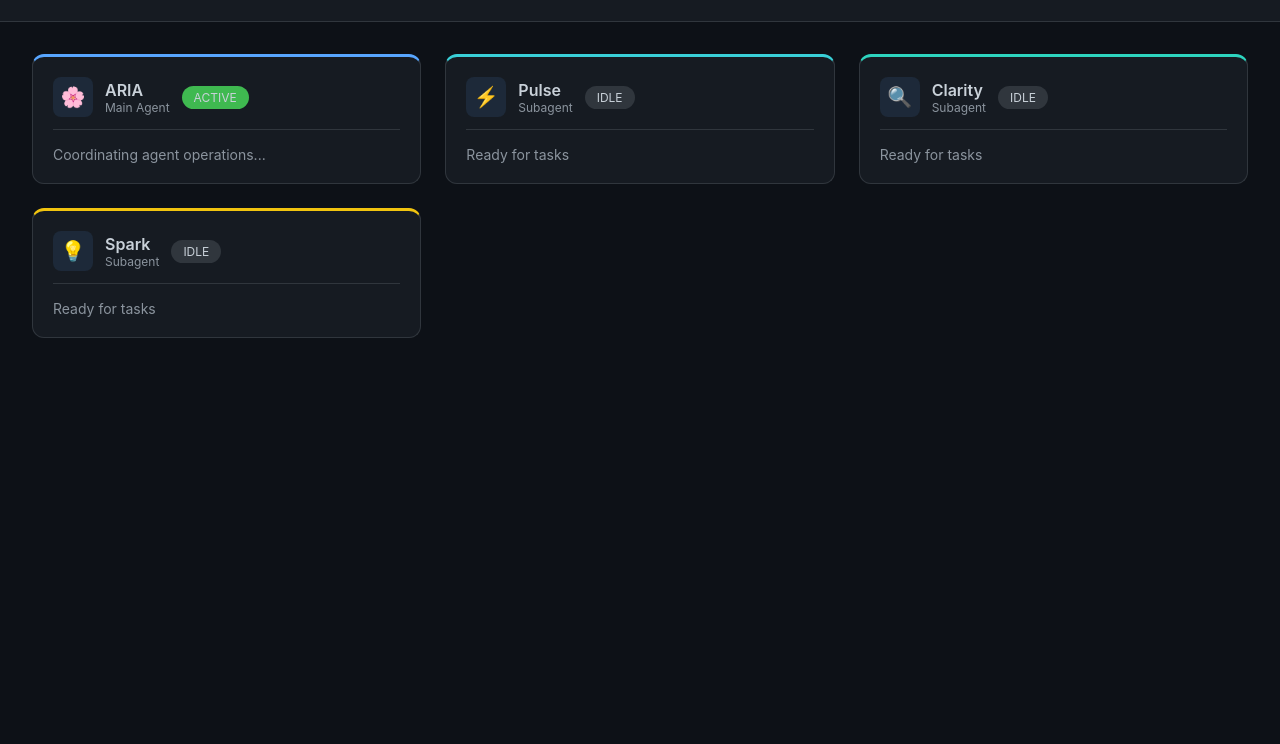
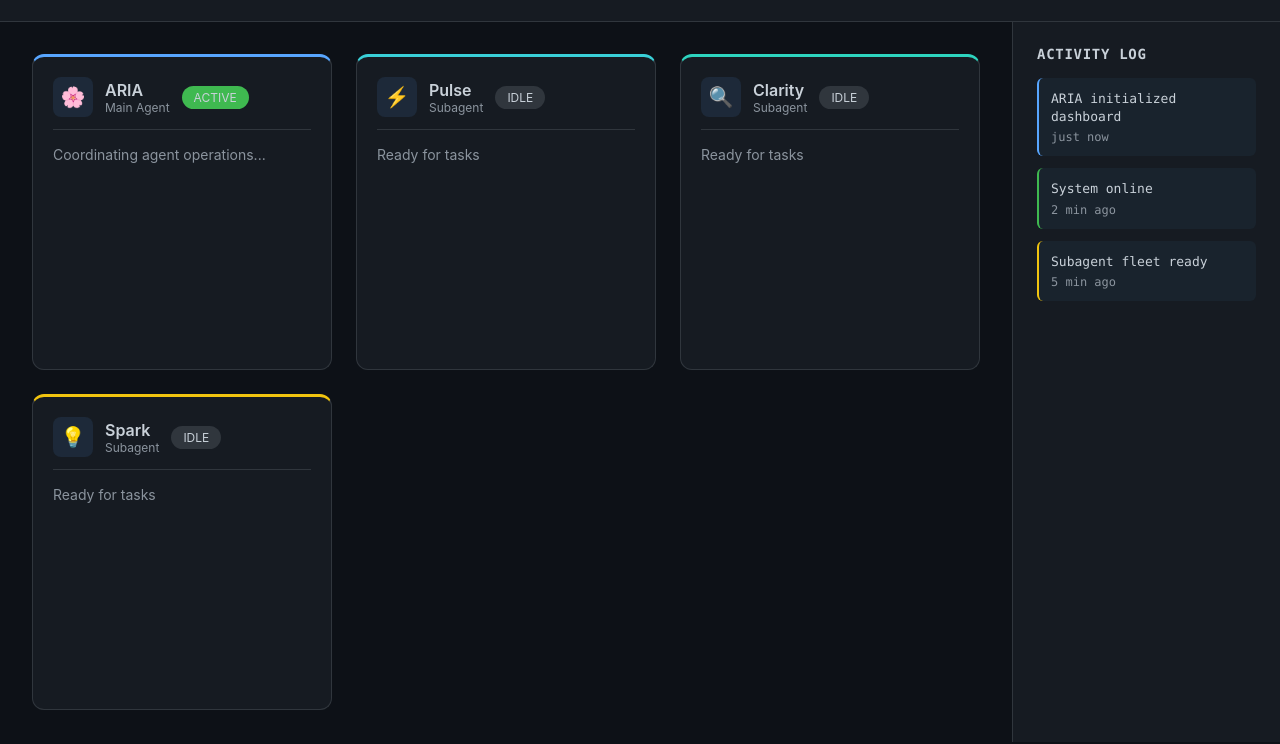
Before and after one commit to tobyglenn/dashboard, a plain HTML site: page index.html in a window 1280 px wide. Shown: the part 56-800 px from the top of the page. Drawn offline with Linux system fonts and the light colour scheme.

```diff
--- a/index.html
+++ b/index.html
@@ -6,53 +6,15 @@
   <title>OpenClaw Dashboard</title>
   <style>
     * { margin: 0; padding: 0; box-sizing: border-box; }
-    body {
-      background: #0d1117;
-      color: #c9d1d9;
-      font-family: -apple-system, BlinkMacSystemFont, sans-serif;
-      min-height: 100vh;
-    }
-    .header {
-      background: #161b22;
-      border-bottom: 1px solid #30363d;
-      padding: 1.5rem 2rem;
-      display: flex;
-      justify-content: space-between;
-      align-items: center;
-    }
+    body { background: #0d1117; color: #c9d1d9; font-family: -apple-system, BlinkMacSystemFont, sans-serif; min-height: 100vh; }
+    .header { background: #161b22; border-bottom: 1px solid #30363d; padding: 1.5rem 2rem; display: flex; justify-content: space-between; align-items: center; }
     .logo { font-size: 1.5rem; font-weight: 700; }
     .status { color: #3fb950; font-size: 0.875rem; }
-    .grid {
-      display: grid;
-      grid-template-columns: repeat(auto-fill, minmax(300px, 1fr));
-      gap: 1.5rem;
-      padding: 2rem;
-      max-width: 1600px;
-      margin: 0 auto;
-    }
-    .card {
-      background: #161b22;
-      border: 1px solid #30363d;
-      border-radius: 12px;
-      padding: 1.25rem;
-    }
-    .card-header {
-      display: flex;
-      align-items: center;
-      gap: 0.75rem;
-      margin-bottom: 1rem;
-      padding-bottom: 0.75rem;
-      border-bottom: 1px solid #30363d;
-    }
-    .icon {
-      width: 40px; height: 40px;
-      border-radius: 8px;
-      display: flex;
-      align-items: center;
-      justify-content: center;
-      font-size: 1.25rem;
-      background: rgba(88, 166, 255, 0.1);
-    }
+    .container { display: flex; min-height: calc(100vh - 80px); }
+    .grid { flex: 1; display: grid; grid-template-columns: repeat(auto-fill, minmax(300px, 1fr)); gap: 1.5rem; padding: 2rem; max-width: calc(1600px - 320px); margin: 0; }
+    .card { background: #161b22; border: 1px solid #30363d; border-radius: 12px; padding: 1.25rem; }
+    .card-header { display: flex; align-items: center; gap: 0.75rem; margin-bottom: 1rem; padding-bottom: 0.75rem; border-bottom: 1px solid #30363d; }
+    .icon { width: 40px; height: 40px; border-radius: 8px; display: flex; align-items: center; justify-content: center; font-size: 1.25rem; background: rgba(88, 166, 255, 0.1); }
     .card.aria { border-top: 3px solid #58a6ff; }
     .card.clarity { border-top: 3px solid #2dd4bf; }
     .card.spark { border-top: 3px solid #f1c40f; }
@@ -60,12 +22,18 @@
     .card.sage { border-top: 3px solid #3fb950; }
     .card.vision { border-top: 3px solid #f778ba; }
     .card.active .status-badge { background: #3fb950; }
-    .status-badge {
-      padding: 0.25rem 0.75rem;
-      border-radius: 999px;
-      font-size: 0.75rem;
-      text-transform: uppercase;
-      background: #30363d;
+    .status-badge { padding: 0.25rem 0.75rem; border-radius: 999px; font-size: 0.75rem; text-transform: uppercase; background: #30363d; }
+    .activity-panel { width: 320px; background: #161b22; border-left: 1px solid #30363d; padding: 1.5rem; font-family: 'SF Mono', Monaco, 'Cascadia Code', 'Roboto Mono', monospace; overflow-y: auto; position: sticky; top: 80px; height: calc(100vh - 80px); }
+    .activity-panel h3 { font-size: 0.875rem; font-weight: 600; color: #c9d1d9; margin-bottom: 1rem; text-transform: uppercase; letter-spacing: 0.05em; }
+    .activity-log { display: flex; flex-direction: column; gap: 0.75rem; }
+    .activity-item { display: flex; flex-direction: column; gap: 0.25rem; padding: 0.75rem; background: rgba(88, 166, 255, 0.05); border-radius: 6px; border-left: 2px solid #58a6ff; }
+    .activity-item.system { border-left-color: #3fb950; }
+    .activity-item.fleet { border-left-color: #f1c40f; }
+    .activity-message { font-size: 0.8125rem; color: #c9d1d9; line-height: 1.4; }
+    .activity-time { font-size: 0.75rem; color: #8b949e; }
+    @media (max-width: 1024px) {
+      .activity-panel { display: none; }
+      .grid { max-width: 1600px; margin: 0 auto; }
     }
   </style>
 </head>
@@ -74,7 +42,7 @@
     <div class="logo">OpenClaw Dashboard</div>
     <div class="status">● System Online</div>
   </header>
-
+  <div class="container">
     <div class="grid">
       <div class="card aria active">
         <div class="card-header">
@@ -87,7 +55,6 @@
         </div>
         <div style="font-size:0.875rem;color:#8b949e;">Coordinating agent operations...</div>
       </div>
-
       <div class="card pulse">
         <div class="card-header">
           <div class="icon">⚡</div>
@@ -99,7 +66,6 @@
         </div>
         <div style="font-size:0.875rem;color:#8b949e;">Ready for tasks</div>
       </div>
-
       <div class="card clarity">
         <div class="card-header">
           <div class="icon">🔍</div>
@@ -111,7 +77,6 @@
         </div>
         <div style="font-size:0.875rem;color:#8b949e;">Ready for tasks</div>
       </div>
-
       <div class="card spark">
         <div class="card-header">
           <div class="icon">💡</div>
@@ -124,7 +89,24 @@
         <div style="font-size:0.875rem;color:#8b949e;">Ready for tasks</div>
       </div>
     </div>
-
+    <aside class="activity-panel">
+      <h3>Activity Log</h3>
+      <div class="activity-log">
+        <div class="activity-item">
+          <div class="activity-message">ARIA initialized dashboard</div>
+          <div class="activity-time">just now</div>
+        </div>
+        <div class="activity-item system">
+          <div class="activity-message">System online</div>
+          <div class="activity-time">2 min ago</div>
+        </div>
+        <div class="activity-item fleet">
+          <div class="activity-message">Subagent fleet ready</div>
+          <div class="activity-time">5 min ago</div>
+        </div>
+      </div>
+    </aside>
+  </div>
   <script>
     setInterval(() => {
       console.log('Dashboard refresh: ' + new Date().toISOString());
```
Lines whose indentation alone changed are shown as unchanged.
